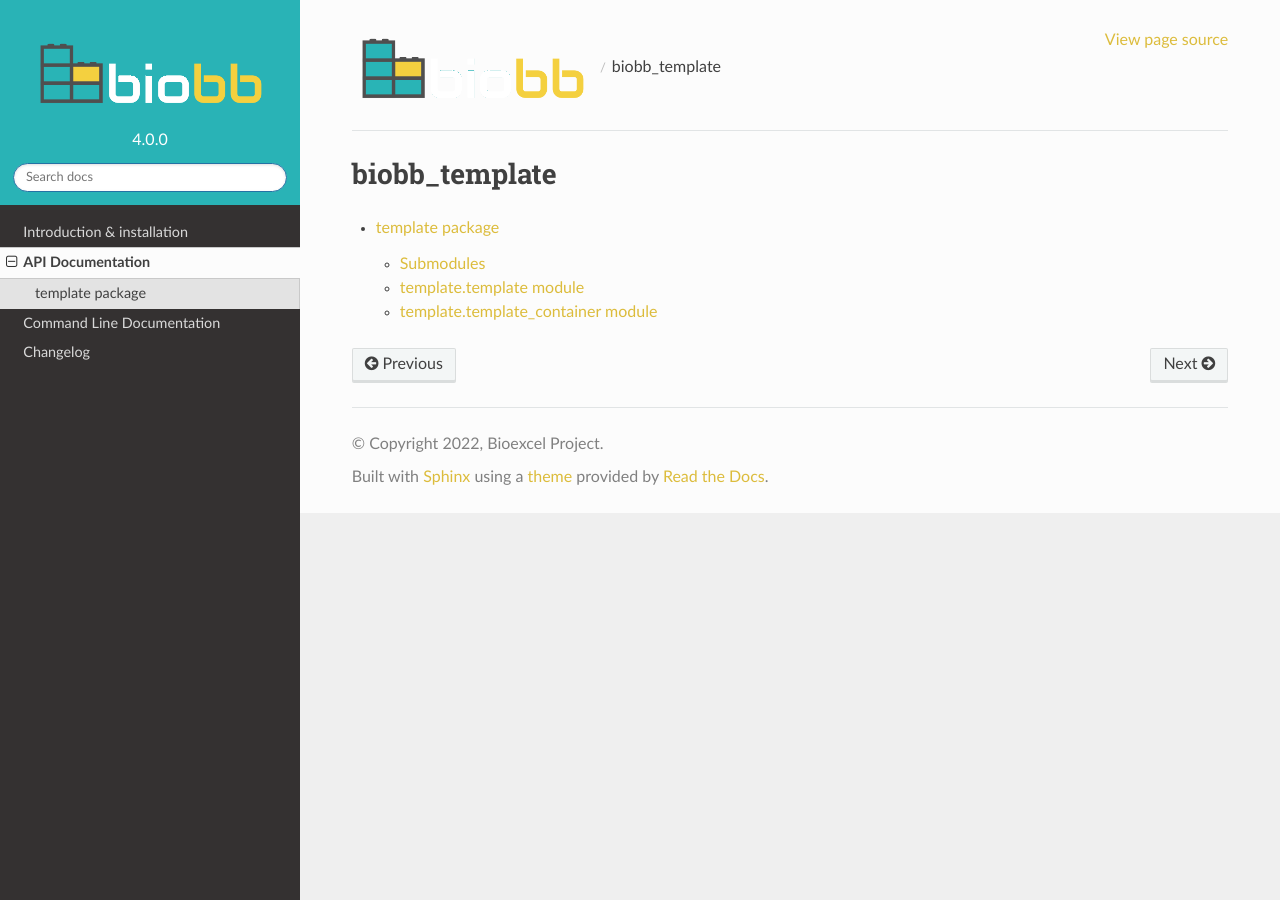
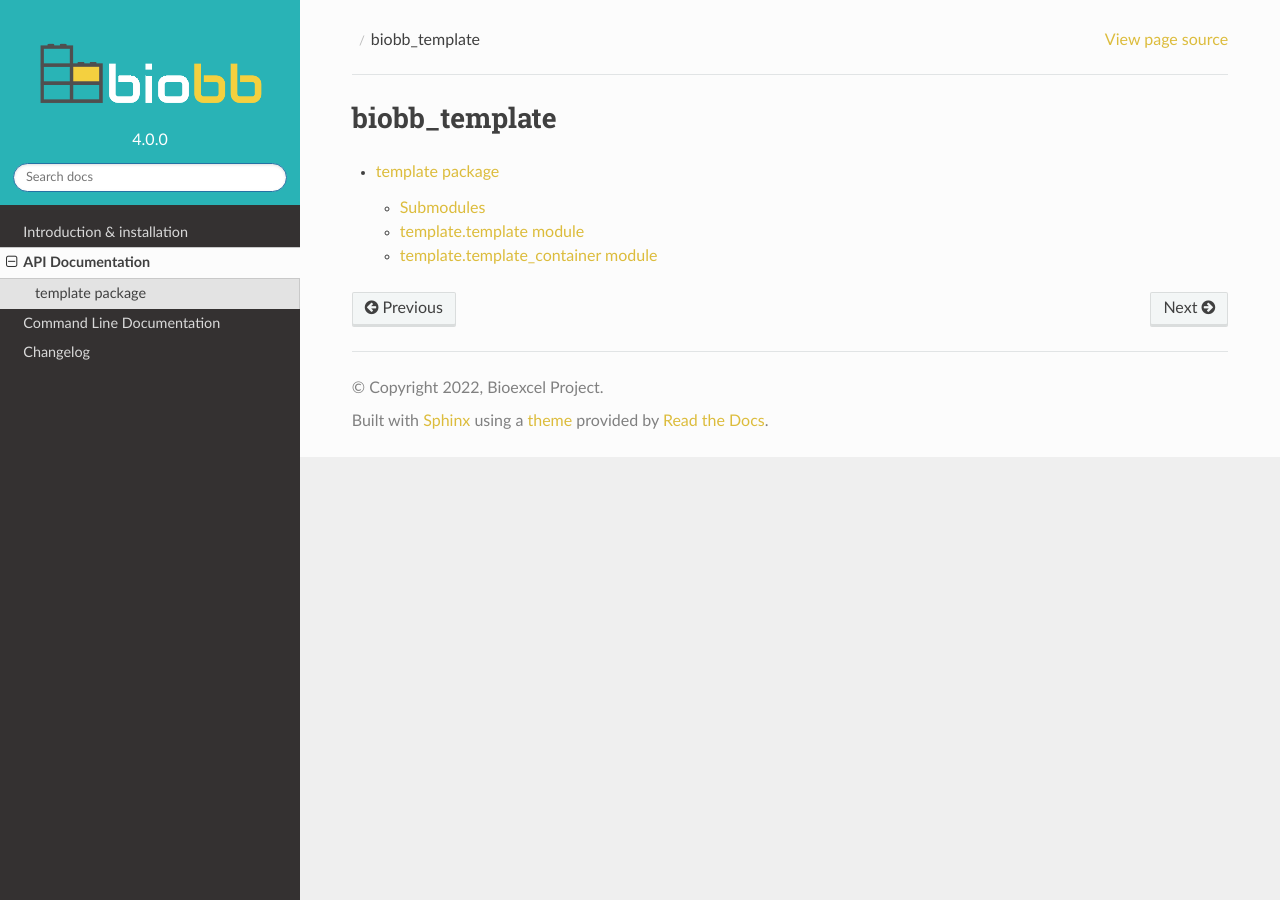
Before and after one commit to bioexcel/biobb_template, a Sphinx documentation site: the page built from biobb_template/docs/source/modules.rst, in a window 1280 px wide. Built offline with Sphinx 7.4.7 and the Read the Docs theme 2.0.0, drawn with Linux system fonts in a browser that asks for light colours.

Commit message:
Fixing Read the Docs

```diff
--- a/biobb_template/docs/requirements.txt
+++ b/biobb_template/docs/requirements.txt
@@ -1 +1,3 @@
-docutils==0.17.1
+#docutils==0.17.1
+sphinx_rtd_theme
+recommonmark
--- a/biobb_template/docs/source/_static/theme_overrides.css
+++ b/biobb_template/docs/source/_static/theme_overrides.css
@@ -5,7 +5,7 @@ a:visited { color:#9e8830; }
 
 .highlight { background: #fffae4; }
 
-.rst-content dl:not(.docutils) dt { background: #d5f0f1; color: #29b3b5; border-top: solid 3px #29b3b5; }
+.rst-content dl:not(.docutils) dt { background: #d5f0f1!important; color: #29b3b5!important; border-top: solid 3px #29b3b5!important; }
 .rst-content .viewcode-link, .rst-content .viewcode-back { color: #dcbc3c; }
 .rst-versions .rst-current-version { color: #29b3b5; }
 
--- a/biobb_template/docs/source/_static/theme_overrides.js
+++ b/biobb_template/docs/source/_static/theme_overrides.js
@@ -1,8 +1,8 @@
 $(document).ready(function() {
 	var path = '';
 
-	if($('.icon.icon-home').attr('href') == '../index.html') path = '../';
-	else if($('.icon.icon-home').attr('href') == '../../index.html') path = '../../';
+	if($('.wy-side-nav-search .icon.icon-home').attr('href') == '../index.html') path = '../';
+	else if($('.wy-side-nav-search .icon.icon-home').attr('href') == '../../index.html') path = '../../';
 
-	$('.icon.icon-home').html('<img src="' + path + '_static/logo.png" class="logo" alt="Logo">');
+	$('.wy-side-nav-search .icon.icon-home').html('<img src="' + path + '_static/logo.png" class="logo" alt="Logo">');
 });
--- a/biobb_template/docs/source/conf.py
+++ b/biobb_template/docs/source/conf.py
@@ -35,7 +35,8 @@ extensions = [
     'sphinx.ext.ifconfig',
     'sphinx.ext.viewcode',
     'sphinx.ext.napoleon',
-
+    'sphinx_rtd_theme',
+    'recommonmark'
 ]
 
 # Using Google docstring style
@@ -125,7 +126,7 @@ todo_include_todos = False
 
 # -- Options for HTML output ----------------------------------------------
 def setup(app):
-    app.add_stylesheet('theme_overrides.css')
+    app.add_css_file('theme_overrides.css')
     app.add_js_file('theme_overrides.js')
 
 
```
